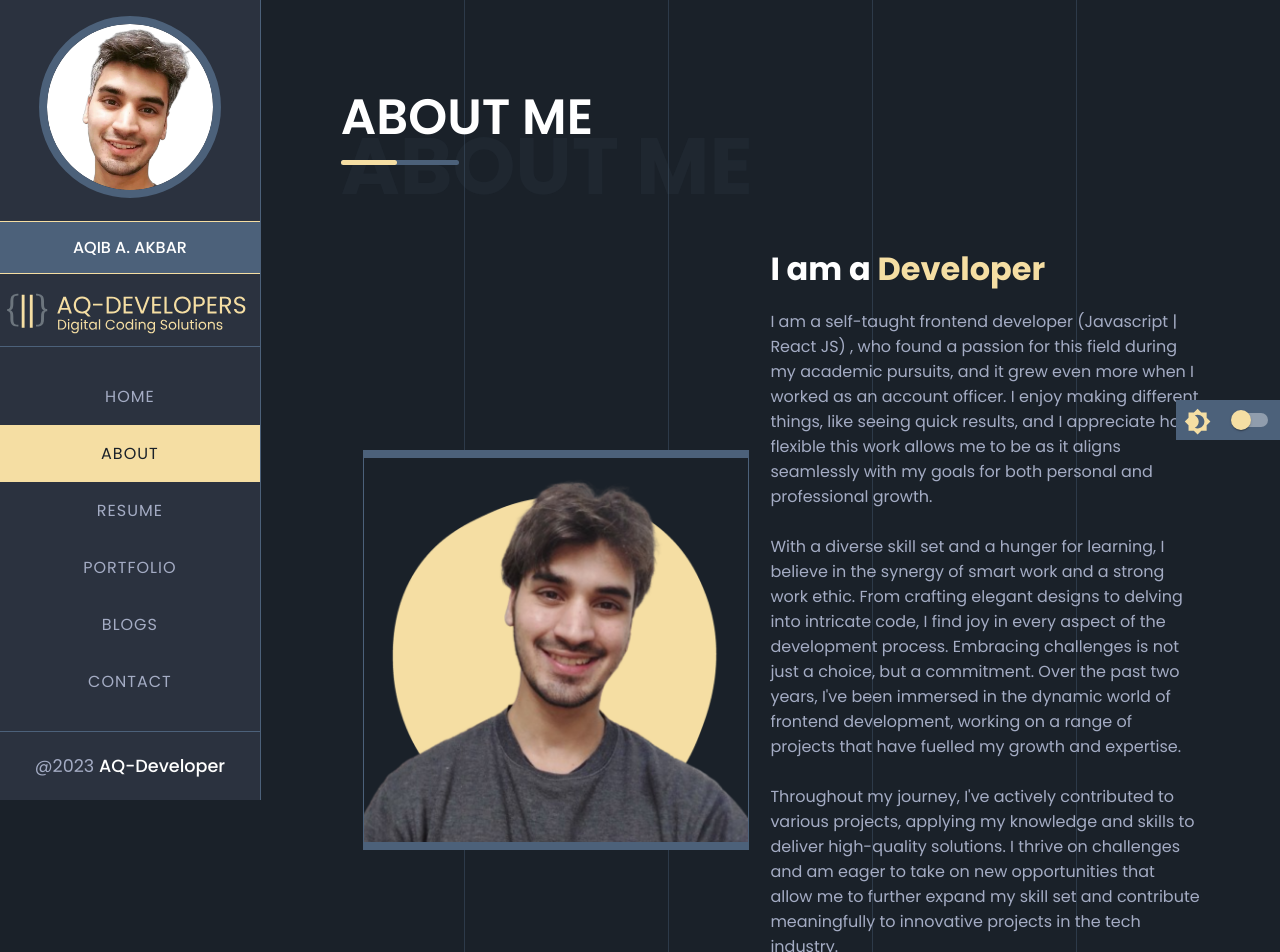
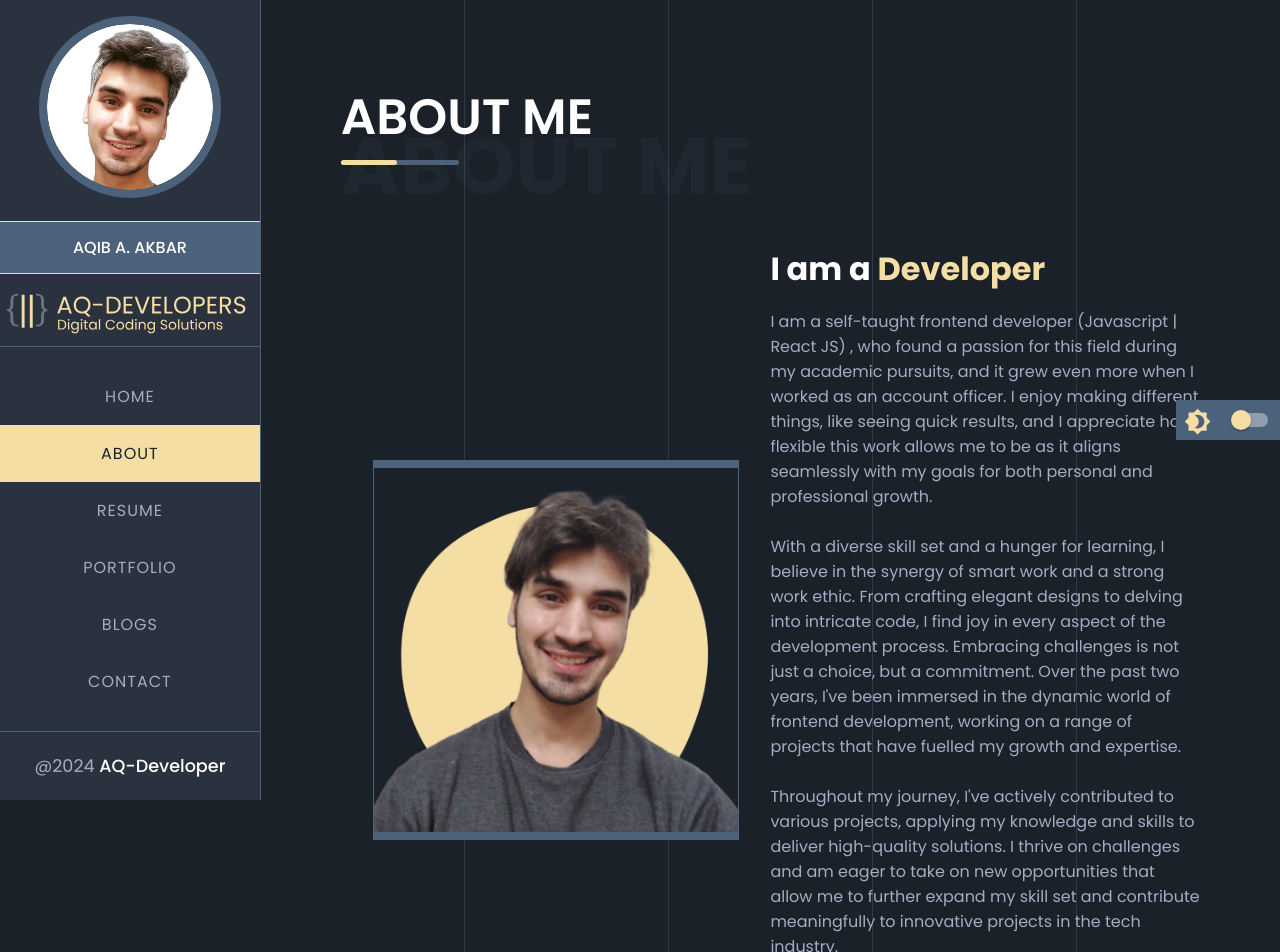
Before and after one commit to aqibaliakbar/My-Portfolio---Aqib, a React (Vite) app: page /about in a window 1280 px wide. Shown: the top 952 px of the page. Built offline with nearby package versions, Linux system fonts and the light colour scheme.

Commit message:
Resume Updated & Redirect Deployment issue resolved!

```diff
--- a/src/components/ImageSection/index.css
+++ b/src/components/ImageSection/index.css
@@ -1,6 +1,7 @@
 .image-section {
   margin-top: 5rem;
   display: flex;
+
 }
 
 .left-content {
@@ -16,7 +17,7 @@
 }
 
 .image-container img {
-  height: 600px;
+  height: 500px;
   width: auto;
   object-fit: cover;
   border-top: 8px solid var(--border-color);
@@ -74,13 +75,14 @@
 
 @media screen and (max-width: 1500px){
     .image-container img {
-   height: 450px;
+   height: 420px;
   }
+
 }
 
 @media screen and (max-width: 1300px){
     .image-container img {
-   height: 400px;
+   height: 380px;
   }
 }
 
--- a/src/components/ImageSection/index.jsx
+++ b/src/components/ImageSection/index.jsx
@@ -2,7 +2,7 @@ import PrimaryButton from '../PrimaryButton';
 import './index.css'
 import resumeImgDark from '../../assets/images/resume1.png'
 import resumeImgLight from '../../assets/images/resumeLight.png'
-import resume from "../../assets/Resume - Aqib A. Akbar.pdf";
+import resume from "../../assets/Resume - Aqib Ali Akbar.pdf";
 import { motion } from "framer-motion";
 
 const ImageSection = ({theme}) => {
--- a/src/components/Navegation/index.jsx
+++ b/src/components/Navegation/index.jsx
@@ -98,7 +98,7 @@ const Navegation = ({ theme }) => {
       </ul>
       <footer className="footer">
         <p>
-          @2023 <b>AQ-Developer</b>
+          @2024 <b>AQ-Developer</b>
         </p>
       </footer>
     </nav>
```
Also changed, not shown: 1 other file (tests, documents, lock files or other folders).
